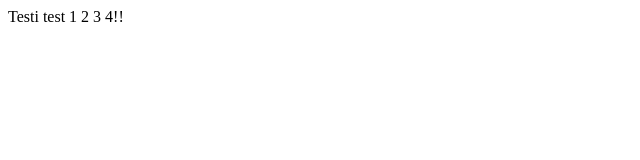
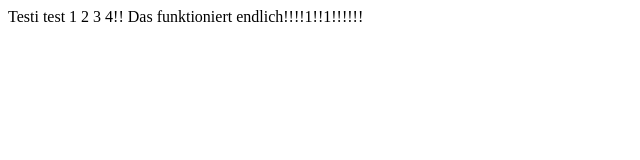
Before and after one commit to alexschuh/alexschuhcom, a plain HTML site: page index.html in a window 1280 px wide. Shown: the whole page, without its empty margins (0-640 px from the left). Drawn offline with Linux system fonts and the light colour scheme.

Commit message:
testfinal

```diff
--- a/index.html
+++ b/index.html
@@ -3,5 +3,6 @@
     </head>
     <body>
         Testi test 1 2 3 4!!
+        Das funktioniert endlich!!!!1!!1!!!!!!
     </body>
 </html>
```
